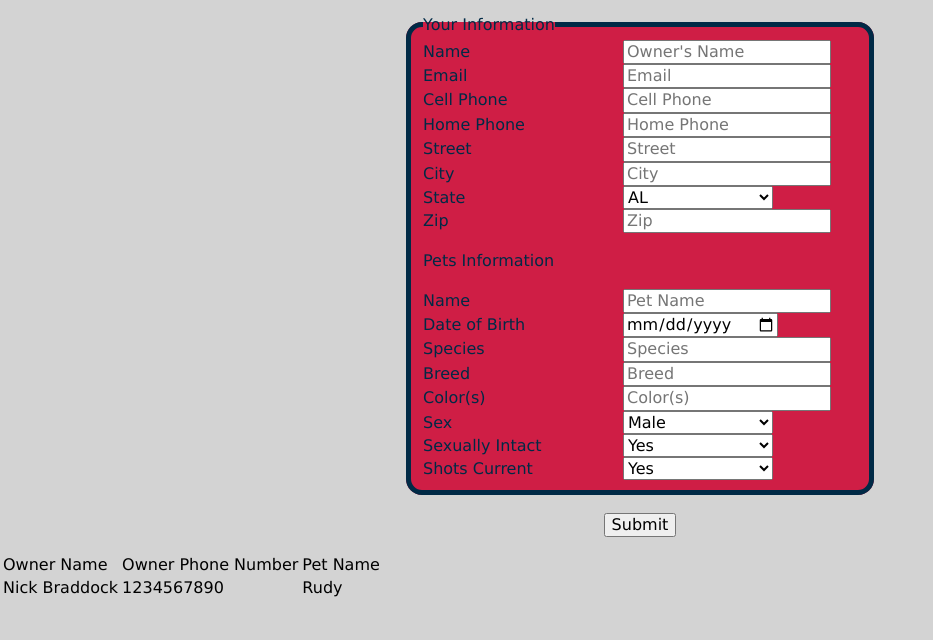
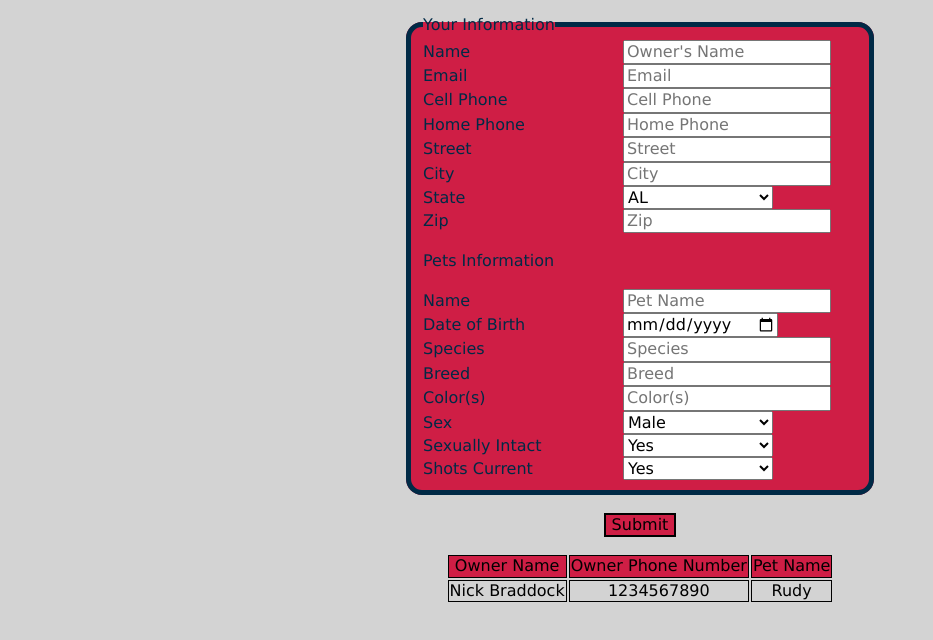
Before and after one commit to swic-cis-177/mt-project-nicholasbraddock, a website with bundled scripts: page index.html in a window 1280 px wide. Shown: the part 80-720 px from the top of the page, without its empty margins (0-933 px from the left). Built offline with nearby package versions, Linux system fonts and the light colour scheme.

Commit message:
Added styling for the table

```diff
--- a/style.css
+++ b/style.css
@@ -33,3 +33,22 @@ select {
   display: inline-block;
   width: 150px;
 }
+
+button {
+  background-color: #cf1e45;
+  border: 2.5px solid;
+  border-color: black;
+}
+
+table {
+  border-color: black;
+  margin: auto;
+  text-align: center;
+}
+thead {
+  background-color: #cf1e45;
+}
+
+td {
+  border: 1px solid black;
+}
```
